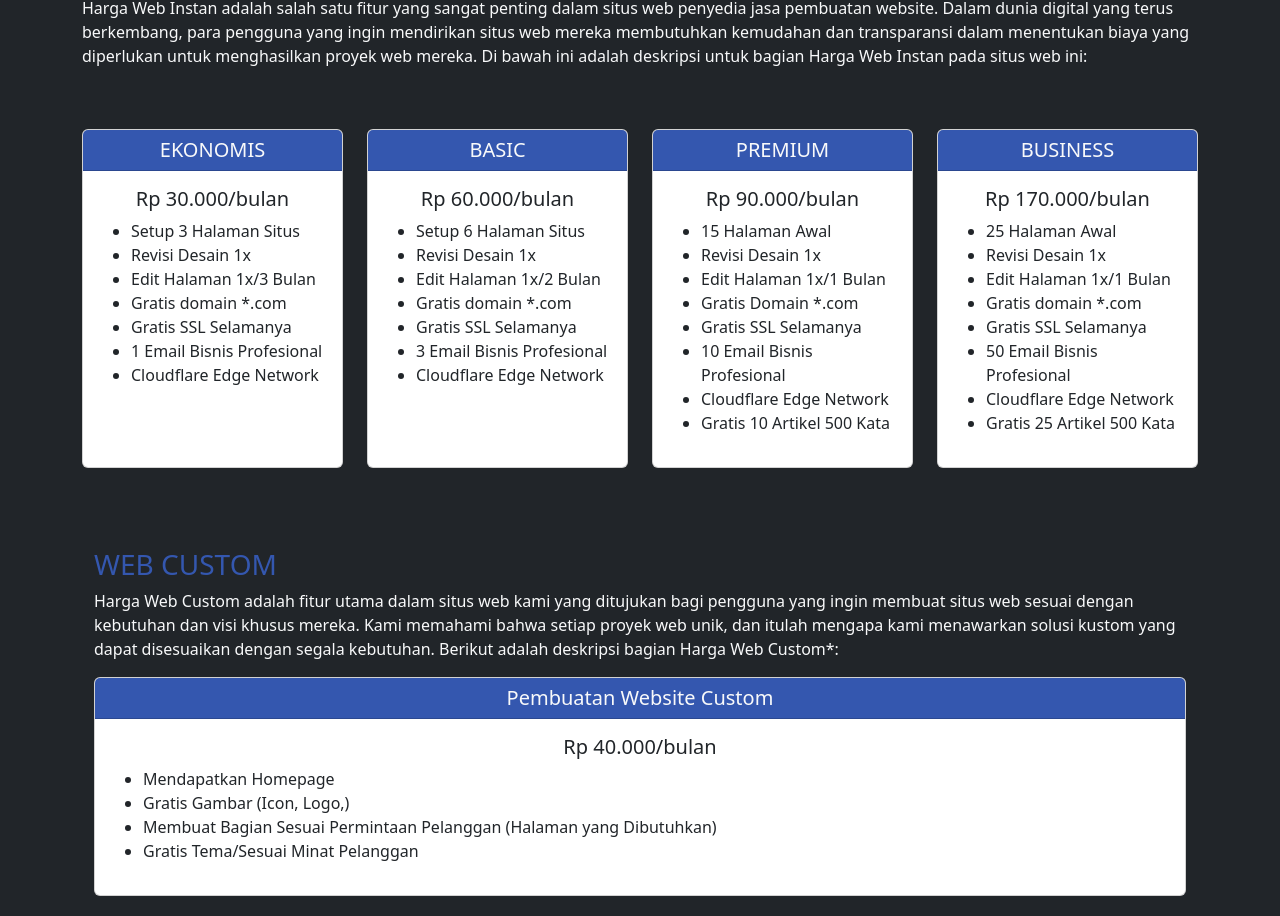
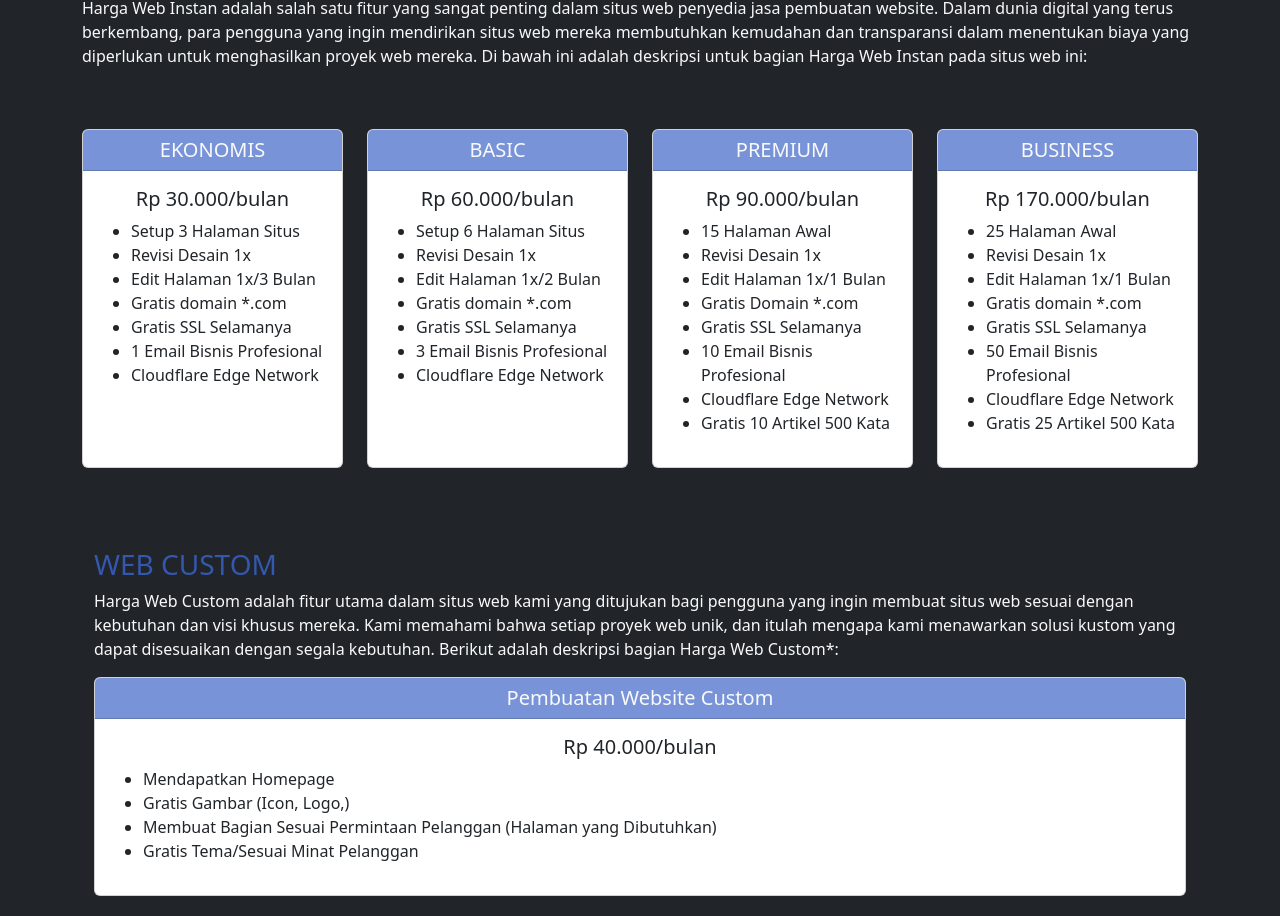
Before and after one commit to Alf4thG3lardi/UKOM-2nd-try, a React (Create React App) app: page /pricing in a window 1280 px wide. Shown: the part 277-1193 px from the top of the page. Built offline with nearby package versions, Linux system fonts and the light colour scheme.

Commit message:
Add files via upload

```diff
--- a/src/Home page/pricing/pricing.js
+++ b/src/Home page/pricing/pricing.js
@@ -11,7 +11,7 @@ const Pricing = () => {
       <div class="row" style={{paddingTop:"45px"}}>
         <div class="col">
           <div class="card h-100">
-            <h5 class='card-header text-light text-center' style={{background: "#3457AF"}}>EKONOMIS</h5>
+            <h5 class='card-header text-light text-center' style={{background: "#7893D8"}}>EKONOMIS</h5>
             <div class="card-body">
               <h5 class="card-title text-center">Rp 30.000/bulan</h5>
               <ul>
@@ -42,7 +42,7 @@ const Pricing = () => {
         </div>
         <div class="col">
           <div class="card h-100">
-          <h5 class='card-header text-light text-center' style={{background: "#3457AF"}}>BASIC</h5>
+          <h5 class='card-header text-light text-center' style={{background: "#7893D8"}}>BASIC</h5>
             <div class="card-body">
               <h5 class="card-title text-center">Rp 60.000/bulan</h5>
               <ul>
@@ -73,7 +73,7 @@ const Pricing = () => {
         </div>
         <div class="col">
           <div class="card h-100">
-          <h5 class='card-header text-light text-center' style={{background: "#3457AF"}}>PREMIUM</h5>
+          <h5 class='card-header text-light text-center' style={{background: "#7893D8"}}>PREMIUM</h5>
             <div class="card-body">
               <h5 class="card-title text-center">Rp 90.000/bulan</h5>
               <ul>
@@ -107,7 +107,7 @@ const Pricing = () => {
         </div>
         <div class="col">
           <div class="card h-100">
-          <h5 class='card-header text-light text-center' style={{background: "#3457AF"}}>BUSINESS</h5>
+          <h5 class='card-header text-light text-center' style={{background: "#7893D8"}}>BUSINESS</h5>
             <div class="card-body">
               <h5 class="card-title text-center">Rp 170.000/bulan</h5>
               <ul>
@@ -145,7 +145,7 @@ const Pricing = () => {
       <h3 class='' style={{color: "#3457AF"}}>WEB CUSTOM</h3>
       <p class='text-light text-left'>Harga Web Custom adalah fitur utama dalam situs web kami yang ditujukan bagi pengguna yang ingin membuat situs web sesuai dengan kebutuhan dan visi khusus mereka. Kami memahami bahwa setiap proyek web unik, dan itulah mengapa kami menawarkan solusi kustom yang dapat disesuaikan dengan segala kebutuhan. Berikut adalah deskripsi bagian Harga Web Custom*:</p>
       <div class="card h-100">
-          <h5 class='card-header text-light text-center' style={{background: "#3457AF"}}>Pembuatan Website Custom</h5>
+          <h5 class='card-header text-light text-center' style={{background: "#7893D8"}}>Pembuatan Website Custom</h5>
             <div class="card-body">
               <h5 class="card-title text-center">Rp 40.000/bulan</h5>
               <ul>
```
